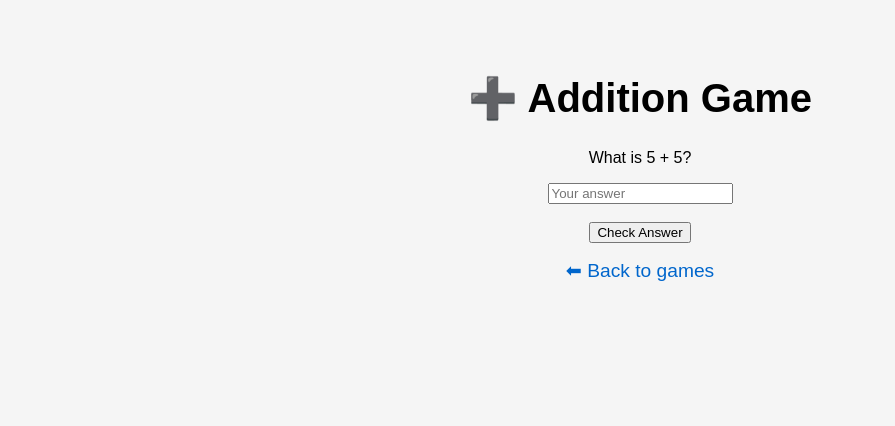
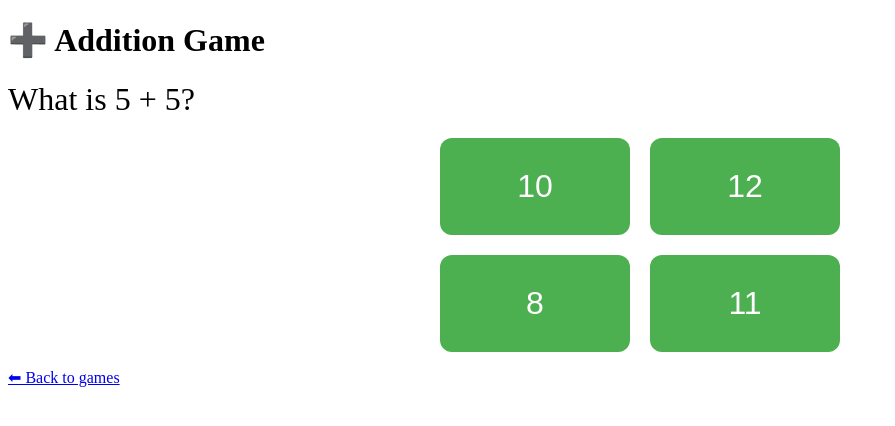
Before and after one commit to ChosenFallen/Maths-Site, a plain HTML site: page games/addition/index.html in a window 1280 px wide. Shown: the whole page, without its empty margins (0-895 px from the left). Drawn offline with Linux system fonts and the light colour scheme.

Commit message:
Refactor addition game: update Made it more whiteboard friendly

```diff
--- a/css/style.css
+++ b/css/style.css
@@ -1,29 +1,25 @@
-body {
-    font-family: Arial, sans-serif;
-    background: #f5f5f5;
-    text-align: center;
-    padding: 40px;
+.question {
+    font-size: 2em;
+    margin: 20px 0;
 }
 
-h1 {
-    font-size: 2.5em;
+.answers {
+    display: grid;
+    grid-template-columns: repeat(2, 1fr);
+    gap: 20px;
+    max-width: 400px;
+    margin: 0 auto;
 }
 
-.game-list {
-    list-style: none;
-    padding: 0;
+.answer-btn {
+    font-size: 2em;
+    padding: 30px;
+    border: none;
+    border-radius: 12px;
+    background: #4caf50;
+    color: white;
 }
 
-.game-list li {
-    margin: 15px 0;
+.answer-btn:active {
+    transform: scale(0.95);
 }
-
-a {
-    font-size: 1.2em;
-    text-decoration: none;
-    color: #0066cc;
-}
-
-a:hover {
-    text-decoration: underline;
-}
--- a/games/addition/game.js
+++ b/games/addition/game.js
@@ -1,28 +1,47 @@
-let num1;
-let num2;
+let num1, num2;
+let correctAnswer;
 
 function generateQuestion() {
   num1 = Math.floor(Math.random() * 10);
   num2 = Math.floor(Math.random() * 10);
+  correctAnswer = num1 + num2;
 
   document.getElementById("question").textContent =
     `What is ${num1} + ${num2}?`;
 
-  document.getElementById("answer").value = "";
+  generateAnswerButtons();
   document.getElementById("result").textContent = "";
 }
 
-function checkAnswer() {
-  const userAnswer = Number(document.getElementById("answer").value);
+function generateAnswerButtons() {
+  const container = document.getElementById("answers");
+  container.innerHTML = "";
 
-  if (userAnswer === num1 + num2) {
+  let answers = new Set();
+  answers.add(correctAnswer);
+
+  while (answers.size < 4) {
+    answers.add(correctAnswer + Math.floor(Math.random() * 5) - 2);
+  }
+
+  [...answers]
+    .sort(() => Math.random() - 0.5)
+    .forEach((answer) => {
+      const btn = document.createElement("button");
+      btn.className = "answer-btn";
+      btn.textContent = answer;
+      btn.addEventListener("click", () => checkAnswer(answer));
+      container.appendChild(btn);
+    });
+}
+
+function checkAnswer(selected) {
+  if (selected === correctAnswer) {
     document.getElementById("result").textContent = "✅ Correct!";
-    generateQuestion();
+    setTimeout(generateQuestion, 800);
   } else {
     document.getElementById("result").textContent = "❌ Try again!";
   }
 }
 
-document.getElementById("submit").addEventListener("click", checkAnswer);
-
 generateQuestion();
--- a/games/addition/index.html
+++ b/games/addition/index.html
@@ -6,13 +6,12 @@
   <link rel="stylesheet" href="../../css/style.css">
 </head>
 <body>
+
   <h1>➕ Addition Game</h1>
 
-  <p id="question"></p>
+  <p id="question" class="question"></p>
 
-  <input type="number" id="answer" placeholder="Your answer">
-  <br><br>
-  <button id="submit">Check Answer</button>
+  <div id="answers" class="answers"></div>
 
   <p id="result"></p>
 
```
